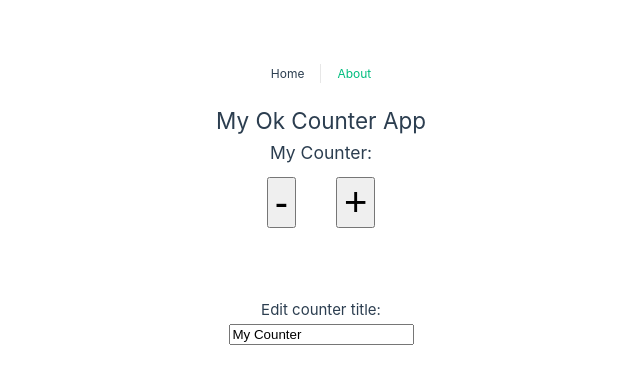
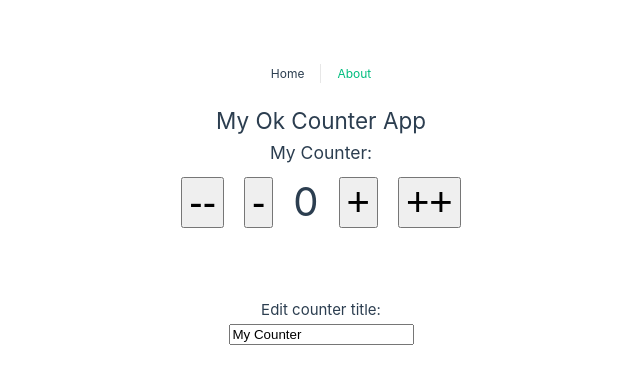
Before and after one commit to andreapmacedo/vue-composition-api-basics, a Vue app: page / in a window 1280 px wide. Shown: the top 384 px of the page, without its empty margins (319-959 px from the left). Built offline with nearby package versions, Linux system fonts and the light colour scheme.

Commit message:
Feat: Implementa passagem de parâmetro para funções de incremento e decremento.

```diff
--- a/src/views/HomeView.vue
+++ b/src/views/HomeView.vue
@@ -6,9 +6,11 @@
     <h3>{{ counterData.title }}:</h3>
 
     <div>
-      <button @click="decreaseCounter" class="btn">-</button>
-      <span class="counter">{{ counter }}</span>
-      <button @click="increaseCounter" class="btn">+</button>
+      <button @click="decreaseCounter(2)" class="btn">--</button>
+      <button @click="decreaseCounter(1)" class="btn">-</button>
+      <span class="counter">{{ counterData.count }}</span>
+      <button @click="increaseCounter(1, $event)" class="btn">+</button>
+      <button @click="increaseCounter(2)" class="btn">++</button>
     </div>
 
     <div class="edit">
@@ -25,21 +27,18 @@
 // Non-reactive data
 const appTitle = 'My Ok Counter App'
 
-// const counter = ref(0),
-//       counterTitle = ref('My Counter')
-
 // Reactive data
 const counterData = reactive({
   count: 0,
   title: 'My Counter'
 })
 
-const increaseCounter = () => {
-  counterData.count++
+const increaseCounter = (amount, e) => {
+  counterData.count += amount
 }
 
-const decreaseCounter = () => {
-  counterData.count--
+const decreaseCounter = amount => {
+  counterData.count -= amount
 }
 </script>
 
```
